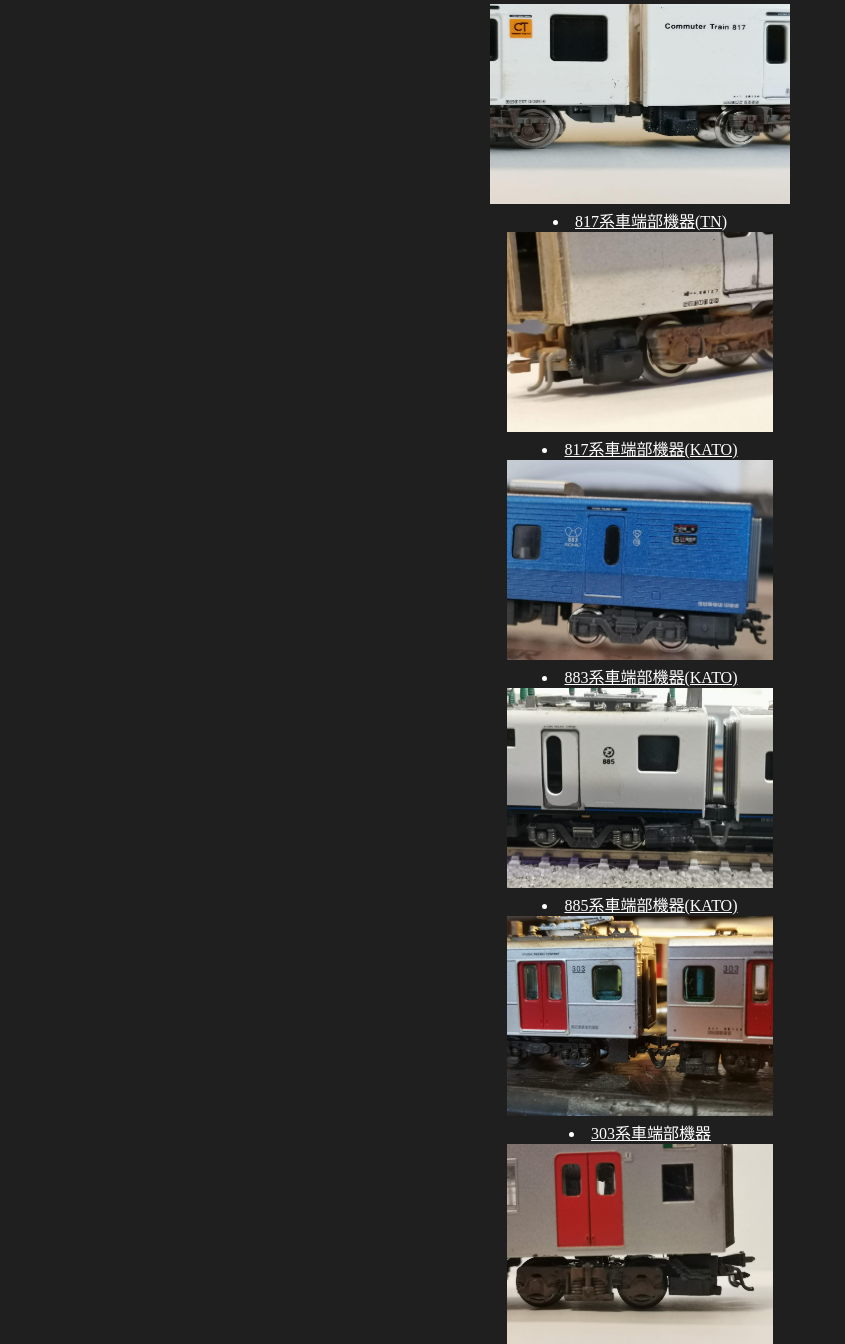
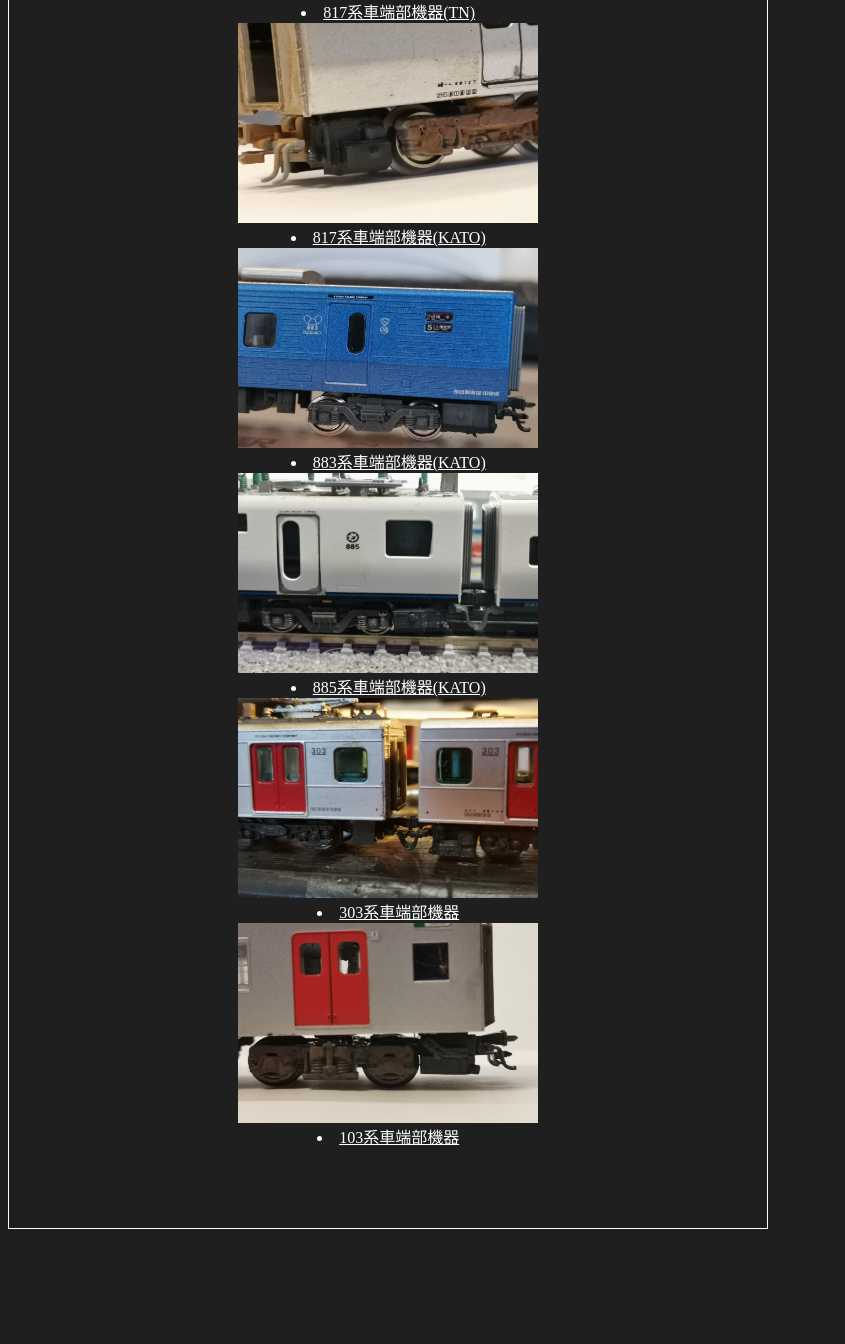
Before and after one commit to HEYANONAKAKOBO/EC-yukashita, a plain HTML site: page index.html in a window 1280 px wide. Shown: the part 538-1882 px from the top of the page, without its empty margins (0-845 px from the left). After the commit the page ends 1767 px from the top, so only its background shows below. Drawn offline with Linux system fonts and the light colour scheme.

Commit message:
Update index.html

```diff
--- a/index.html
+++ b/index.html
@@ -60,44 +60,71 @@
 
 <!--製品入力欄-->
 
- <h2>～床下類～</h2>
-  <div class="sinseihin">
 
 
+
+
+
+
+<div class="box3">
+ <h2>～床下類～</h2>
+
+
+       <div class="sinseihin">
+
     <a href="https://heyanonakakobo.github.io/Top/"><li>Top</li></a>
-    <br>
-    <br>
-    <br>
-    <br>
-    <br>
-    <br>
-    <br>
-    <br>
-    <br>
-    <br>
-    <br>
-    <br>
+
 
     <img src="./photo/817TOMIX.jpg" alt="" width="300" height="200">
 <a href="https://www.mercari.com/jp/items/m46692497772/"><li>817系車端部機器(TN)</li></a>
 
 
-<img src="./photo/817KATO.jpg" alt="185"　width="300" height="200">
+<img src="./photo/817KATO.jpg" alt="" width="300" height="200">
 <a href="https://www.mercari.com/jp/items/m47202806868/"><li>817系車端部機器(KATO)</li></a>
 
-<img src="./photo/883.jpg" alt="185"　width="300" height="200">
+<img src="./photo/883.jpg" alt="" width="300" height="200">
 <a href="https://www.mercari.com/jp/items/m47780055836/"><li>883系車端部機器(KATO)</li></a>
 
 
-<img src="./photo/885.jpg" alt="185"　width="300" height="200">
+<img src="./photo/885.jpg" alt="" width="300" height="200">
 <a href="https://www.mercari.com/jp/items/m22600757875/"><li>885系車端部機器(KATO)</li></a>
 
 
-<img src="./photo/303-1.jpg" alt="185"　width="300" height="200">
+<img src="./photo/303-1.jpg" alt="" width="300" height="200">
 <a href="https://www.mercari.com/jp/items/m96585408479/"><li>303系車端部機器</li></a>
 
-<img src="./photo/103.jpg" alt="185"　width="300" height="200">
+<img src="./photo/103.jpg" alt="" width="300" height="200">
 <a href="https://www.mercari.com/jp/items/m23449787680/"><li>103系車端部機器</li></a>
+
+
+</div>
+
+
+
+
+
+
+
+
+
+
+
+
+
+
+
+
+
+
+
+
+
+
+
+
+
+
+
 
 
 <br>
```
